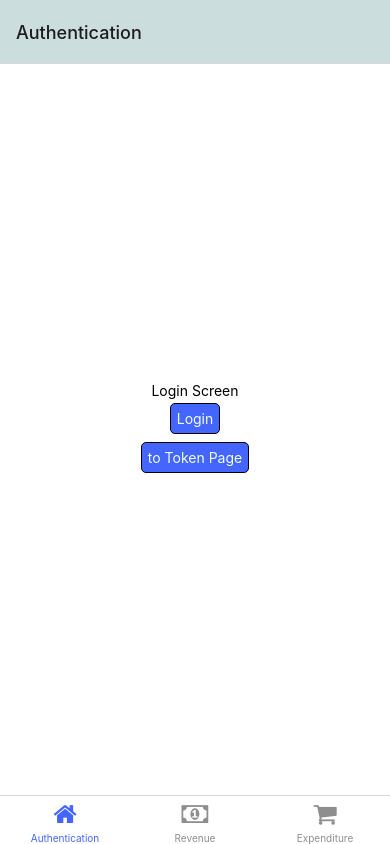
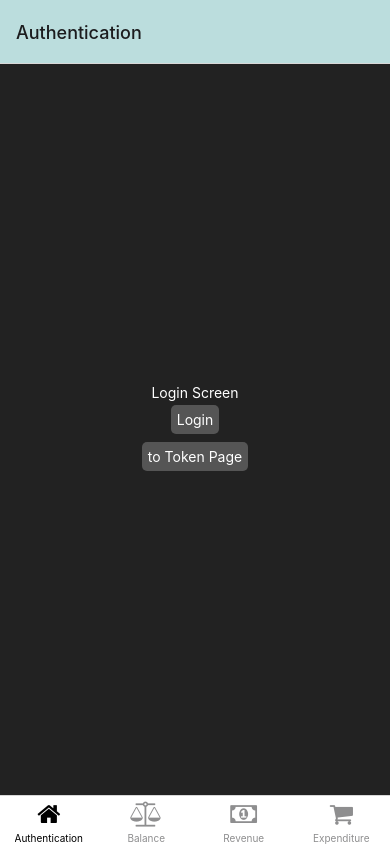
Before and after one commit to ngtrthinh169TPC/revexpend, a React Native app: screen /LoginScreen in a window 390 px wide. Built offline with nearby package versions, Linux system fonts and the light colour scheme.

Commit message:
change theme to dark and split some components

```diff
--- a/App.js
+++ b/App.js
@@ -16,6 +16,7 @@ import RevenueScreen from "./src/RevenueScreen";
 import ExpenditureScreen from "./src/ExpenditureScreen";
 import LoginScreen from "./src/LoginScreen";
 import ShowTokenScreen from "./src/ShowToken";
+import BalanceScreen from "./src/BalanceScreen";
 
 const Authentication = () => {
 	return (
@@ -35,7 +36,7 @@ export default function App() {
 		<Provider store={store}>
 			<PersistGate loading={null} persistor={persistor}>
 				<NavigationContainer>
-					<Tab.Navigator screenOptions={{ tabBarActiveTintColor: "#46f" }}>
+					<Tab.Navigator screenOptions={{ tabBarActiveTintColor: "#000" }}>
 						<Tab.Screen
 							name='Authentication'
 							component={Authentication}
@@ -43,7 +44,18 @@ export default function App() {
 								tabBarIcon: ({ color, size }) => (
 									<Icon name='home' color={color} size={size} />
 								),
-								headerStyle: { backgroundColor: "#cdd" },
+								headerStyle: { backgroundColor: "#bdd" },
+							}}
+						/>
+						<Tab.Screen
+							name='BalanceScreen'
+							component={BalanceScreen}
+							options={{
+								tabBarLabel: "Balance",
+								tabBarIcon: ({ color, size }) => (
+									<Icon name='balance-scale' color={color} size={size} />
+								),
+								headerStyle: { backgroundColor: "#fe7" },
 							}}
 						/>
 						<Tab.Screen
--- a/package.json
+++ b/package.json
@@ -21,7 +21,7 @@
     "react-dom": "17.0.1",
     "react-native": "0.64.3",
     "react-native-gesture-handler": "~2.1.0",
-    "react-native-reanimated": "^2.7.0",
+    "react-native-reanimated": "~2.3.1",
     "react-native-safe-area-context": "3.3.2",
     "react-native-vector-icons": "^9.1.0",
     "react-native-web": "0.17.1",
--- /dev/null
+++ b/src/BalanceScreen.js
@@ -0,0 +1,49 @@
+/** @format */
+
+import React from "react";
+import { Text, View, StyleSheet } from "react-native";
+import { connect } from "react-redux";
+
+import styles from "./screen.styles";
+
+// const styles = StyleSheet.create({
+// 	container: {
+// 		flex: 1,
+// 		backgroundColor: "#333",
+// 		alignItems: "center",
+// 		justifyContent: "center",
+// 	},
+// 	text: {
+// 		fontSize: 24,
+// 	},
+// 	balance: {
+// 		color: "#fe7",
+// 		fontWeight: "bold",
+// 	},
+// });
+
+class LoginScreen extends React.Component {
+	render() {
+		return (
+			<View style={styles.container}>
+				<Text style={[styles.text, styles.totalText]}>
+					Total Expenditure: {this.props.expenditures.totalSpent}
+				</Text>
+				<Text style={[styles.text, styles.totalText]}>
+					Total Revenue: {this.props.revenues.totalGain}
+				</Text>
+				<Text style={[styles.text, styles.totalText, styles.balance]}>
+					Balance:{" "}
+					{this.props.expenditures.totalSpent - this.props.revenues.totalGain}
+				</Text>
+			</View>
+		);
+	}
+}
+
+const mapStateToProps = (state) => ({
+	expenditures: state.expenditures,
+	revenues: state.revenues,
+});
+
+export default connect(mapStateToProps)(LoginScreen);
--- a/src/ExpenditureScreen.js
+++ b/src/ExpenditureScreen.js
@@ -1,14 +1,7 @@
 /** @format */
 
 import React from "react";
-import {
-	Text,
-	View,
-	StyleSheet,
-	ScrollView,
-	Pressable,
-	TextInput,
-} from "react-native";
+import { Text, View, ScrollView, Pressable, TextInput } from "react-native";
 import { connect } from "react-redux";
 
 import {
@@ -17,72 +10,72 @@ import {
 	resetExpenditures,
 } from "../redux/actions";
 
-const styles = StyleSheet.create({
-	container: {
-		flex: 1,
-		backgroundColor: "#fff",
-		alignItems: "center",
-		justifyContent: "center",
-	},
-	buttonContainer: {
-		flexDirection: "row",
-	},
-	item: {
-		backgroundColor: "#fdfdff",
-		padding: 10,
-		margin: 10,
-		width: 200,
-		borderColor: "#46f",
-		borderWidth: 2,
-		borderRadius: 10,
-	},
-	itemText: {
-		color: "#000",
-	},
-	itemRemove: {
-		backgroundColor: "#fa5",
-		alignItems: "center",
-		justifyContent: "center",
-		height: 24,
-		width: 72,
-		borderRadius: 5,
-	},
-	itemRemoveText: {
-		color: "#fff",
-	},
-	pressable: {
-		padding: 6,
-		margin: 4,
-		borderWidth: 1,
-		borderRadius: 5,
-		backgroundColor: "#46f",
-	},
-	pressableText: {
-		color: "#eff",
-	},
-	cancelPressable: {
-		padding: 6,
-		margin: 4,
-		borderWidth: 1,
-		borderRadius: 5,
-		backgroundColor: "#fa5",
-	},
-	modalInput: {
-		width: 240,
-		height: 24,
-		margin: 5,
-		borderWidth: 1,
-		padding: 5,
-	},
-});
+import styles from "./screen.styles";
+
+const ExpenditureListItem = (item, onRemove) => {
+	return (
+		<View style={styles.item} key={item.id}>
+			<Text style={styles.itemText}>{item.id}</Text>
+			<Text style={styles.itemText}>Title: {item.title}</Text>
+			<Text style={styles.itemText}>Spent: {item.spent}</Text>
+			<Pressable style={styles.itemRemove} onPress={() => onRemove(item.id)}>
+				<Text style={styles.itemRemoveText}>remove</Text>
+			</Pressable>
+		</View>
+	);
+};
+
+class ModalNewExpenditure extends React.Component {
+	state = {
+		title: "",
+		spent: "",
+	};
+
+	render() {
+		return (
+			<>
+				<Text style={styles.text}>Title:</Text>
+				<TextInput
+					style={styles.modalInput}
+					value={this.state.title}
+					onChangeText={(text) => {
+						this.setState({ ...this.state, title: text });
+					}}
+				/>
+				<Text style={styles.text}>Money spent:</Text>
+				<TextInput
+					style={styles.modalInput}
+					value={this.state.spent}
+					keyboardType='numeric'
+					onChangeText={(text) => {
+						this.setState({ ...this.state, spent: text });
+					}}
+				/>
+				<View style={styles.buttonContainer}>
+					<Pressable
+						style={styles.pressable}
+						onPress={() => {
+							this.props.addExpenditure(this.state);
+							this.props.hideModal();
+						}}>
+						<Text style={styles.pressableText}>Add</Text>
+					</Pressable>
+					<Pressable
+						style={styles.cancelPressable}
+						onPress={() => {
+							this.props.hideModal();
+						}}>
+						<Text style={styles.pressableText}>Cancel</Text>
+					</Pressable>
+				</View>
+			</>
+		);
+	}
+}
 
 class ExpenditureScreen extends React.Component {
 	state = {
 		showModal: false,
-		newExpenditure: {
-			title: "",
-			spent: "",
-		},
 	};
 
 	_addExpenditure = (expenditure) => {
@@ -106,23 +99,8 @@ class ExpenditureScreen extends React.Component {
 		this.props.resetExpenditures();
 	};
 
-	_onChangeTitle = (text) => {
-		this.setState({
-			...this.state,
-			newExpenditure: { ...this.state.newExpenditure, title: text },
-		});
-	};
-
-	_onChangeSpent = (text) => {
-		this.setState({
-			...this.state,
-			newExpenditure: { ...this.state.newExpenditure, spent: text },
-		});
-	};
-
 	_showModal = () => {
 		this.setState({
-			...this.state,
 			showModal: true,
 		});
 	};
@@ -130,17 +108,15 @@ class ExpenditureScreen extends React.Component {
 	_hideModal = () => {
 		this.setState({
 			showModal: false,
-			newExpenditure: {
-				title: "",
-				spent: "",
-			},
 		});
 	};
 
 	render() {
 		return (
 			<View style={styles.container}>
-				<Text>Total spent: {this.props.expenditures.totalSpent}</Text>
+				<Text style={[styles.totalText, styles.text]}>
+					Total spent: {this.props.expenditures.totalSpent}
+				</Text>
 				<View style={styles.buttonContainer}>
 					<Pressable style={styles.pressable} onPress={this._showModal}>
 						<Text style={styles.pressableText}>Add Expenditure</Text>
@@ -154,57 +130,16 @@ class ExpenditureScreen extends React.Component {
 						<Text style={styles.pressableText}>Reset Expenditures</Text>
 					</Pressable>
 				</View>
-				{this.state.showModal ? (
-					<>
-						<Text>Title:</Text>
-						<TextInput
-							style={styles.modalInput}
-							value={this.state.newExpenditure.title}
-							onChangeText={(text) => {
-								this._onChangeTitle(text);
-							}}
-						/>
-						<Text>Money spent:</Text>
-						<TextInput
-							style={styles.modalInput}
-							value={this.state.newExpenditure.spent}
-							keyboardType='numeric'
-							onChangeText={(text) => {
-								this._onChangeSpent(text);
-							}}
-						/>
-						<Pressable
-							style={styles.pressable}
-							onPress={() => {
-								this._addExpenditure(this.state.newExpenditure);
-								this._hideModal();
-							}}>
-							<Text style={styles.pressableText}>Add</Text>
-						</Pressable>
-						<Pressable
-							style={styles.cancelPressable}
-							onPress={() => {
-								this._hideModal();
-							}}>
-							<Text style={styles.pressableText}>Cancel</Text>
-						</Pressable>
-					</>
-				) : (
-					<></>
+				{this.state.showModal && (
+					<ModalNewExpenditure
+						hideModal={this._hideModal}
+						addExpenditure={this._addExpenditure}
+					/>
 				)}
 				<ScrollView>
-					{this.props.expenditures.expenditureList.map((item) => (
-						<View style={styles.item} key={item.id}>
-							<Text style={styles.itemText}>{item.id}</Text>
-							<Text style={styles.itemText}>Title: {item.title}</Text>
-							<Text style={styles.itemText}>Spent: {item.spent}</Text>
-							<Pressable
-								style={styles.itemRemove}
-								onPress={() => this._removeExpenditure(item.id)}>
-								<Text style={styles.itemRemoveText}>remove</Text>
-							</Pressable>
-						</View>
-					))}
+					{this.props.expenditures.expenditureList.map((item) =>
+						ExpenditureListItem(item, this._removeExpenditure)
+					)}
 				</ScrollView>
 			</View>
 		);
--- a/src/LoginScreen.js
+++ b/src/LoginScreen.js
@@ -1,40 +1,26 @@
 /** @format */
 
 import React from "react";
-import { Text, View, StyleSheet, Pressable } from "react-native";
+import { Text, View, Pressable } from "react-native";
 import { connect } from "react-redux";
 
 import { login } from "../redux/actions";
 
-const styles = StyleSheet.create({
-	container: {
-		flex: 1,
-		backgroundColor: "#fff",
-		alignItems: "center",
-		justifyContent: "center",
-	},
-	pressable: {
-		padding: 6,
-		margin: 4,
-		borderWidth: 1,
-		borderRadius: 5,
-		backgroundColor: "#46f",
-	},
-	pressableText: {
-		color: "#eff",
-	},
-});
+import styles from "./screen.styles";
 
 class LoginScreen extends React.Component {
 	_login = (username, password) => {
 		this.props.login(username, password);
 	};
+
 	render() {
 		return (
 			<View style={styles.container}>
-				<Text>Login Screen</Text>
+				<Text style={styles.text}>Login Screen</Text>
 				{this.props.token.token ? (
-					<Text>Current token: {this.props.token.token}</Text>
+					<Text style={styles.text}>
+						Current token: {this.props.token.token}
+					</Text>
 				) : (
 					<Pressable
 						style={styles.pressable}
--- a/src/RevenueScreen.js
+++ b/src/RevenueScreen.js
@@ -1,55 +1,12 @@
 /** @format */
 
 import React from "react";
-import { Text, View, StyleSheet, ScrollView, Pressable } from "react-native";
+import { Text, View, ScrollView, Pressable } from "react-native";
 import { connect } from "react-redux";
 
 import { addRevenue, removeRevenue, resetRevenues } from "../redux/actions";
 
-const styles = StyleSheet.create({
-	container: {
-		flex: 1,
-		backgroundColor: "#fff",
-		alignItems: "center",
-		justifyContent: "center",
-	},
-	buttonContainer: {
-		flexDirection: "row",
-	},
-	item: {
-		backgroundColor: "#fdfdff",
-		padding: 10,
-		margin: 10,
-		width: 200,
-		borderColor: "#46f",
-		borderWidth: 2,
-		borderRadius: 10,
-	},
-	itemText: {
-		color: "#000",
-	},
-	itemRemove: {
-		backgroundColor: "#f77",
-		alignItems: "center",
-		justifyContent: "center",
-		height: 24,
-		width: 72,
-		borderRadius: 5,
-	},
-	itemRemoveText: {
-		color: "#fff",
-	},
-	pressable: {
-		padding: 6,
-		margin: 4,
-		borderWidth: 1,
-		borderRadius: 5,
-		backgroundColor: "#46f",
-	},
-	pressableText: {
-		color: "#eff",
-	},
-});
+import styles from "./screen.styles";
 
 class RevenueScreen extends React.Component {
 	_addRevenue = (revenue) => {
@@ -67,7 +24,9 @@ class RevenueScreen extends React.Component {
 	render() {
 		return (
 			<View style={styles.container}>
-				<Text>Total gain: {this.props.revenues.totalGain}</Text>
+				<Text style={[styles.totalText, styles.text]}>
+					Total gain: {this.props.revenues.totalGain}
+				</Text>
 				<View style={styles.buttonContainer}>
 					<Pressable
 						style={styles.pressable}
--- a/src/ShowToken.js
+++ b/src/ShowToken.js
@@ -6,24 +6,25 @@ import { connect } from "react-redux";
 
 import { dropToken } from "../redux/actions";
 
-const styles = StyleSheet.create({
-	container: {
-		flex: 1,
-		backgroundColor: "#fff",
-		alignItems: "center",
-		justifyContent: "center",
-	},
-	pressable: {
-		padding: 6,
-		margin: 4,
-		borderWidth: 1,
-		borderRadius: 5,
-		backgroundColor: "#46f",
-	},
-	pressableText: {
-		color: "#eff",
-	},
-});
+import styles from "./screen.styles";
+
+// const styles = StyleSheet.create({
+// 	container: {
+// 		flex: 1,
+// 		backgroundColor: "#fff",
+// 		alignItems: "center",
+// 		justifyContent: "center",
+// 	},
+// 	pressable: {
+// 		padding: 6,
+// 		margin: 4,
+// 		borderRadius: 5,
+// 		backgroundColor: "#46f",
+// 	},
+// 	pressableText: {
+// 		color: "#eff",
+// 	},
+// });
 
 class ShowTokenScreen extends React.Component {
 	_logOut = () => {
@@ -35,13 +36,13 @@ class ShowTokenScreen extends React.Component {
 			<View style={styles.container}>
 				{this.props.token.token ? (
 					<>
-						<Text>token: {this.props.token.token}</Text>
+						<Text style={styles.text}>token: {this.props.token.token}</Text>
 						<Pressable style={styles.pressable} onPress={this._logOut}>
 							<Text style={styles.pressableText}>drop Token</Text>
 						</Pressable>
 					</>
 				) : (
-					<Text>Token not found D:</Text>
+					<Text style={styles.text}>Token not found D:</Text>
 				)}
 				<Pressable
 					style={styles.pressable}
--- /dev/null
+++ b/src/screen.styles.js
@@ -0,0 +1,73 @@
+/** @format */
+
+import { StyleSheet } from "react-native";
+
+export default StyleSheet.create({
+	container: {
+		flex: 1,
+		backgroundColor: "#222",
+		alignItems: "center",
+		justifyContent: "center",
+	},
+	buttonContainer: {
+		flexDirection: "row",
+	},
+	item: {
+		backgroundColor: "#eee",
+		alignSelf: "stretch",
+		padding: 12,
+		margin: 8,
+		width: 200,
+		borderRadius: 4,
+		elevation: 12,
+	},
+	itemText: {
+		color: "#025",
+	},
+	itemRemove: {
+		backgroundColor: "#c60",
+		alignItems: "center",
+		justifyContent: "center",
+		height: 24,
+		width: 72,
+		borderRadius: 5,
+	},
+	itemRemoveText: {
+		color: "#fff",
+	},
+	pressable: {
+		padding: 6,
+		margin: 4,
+		borderRadius: 5,
+		backgroundColor: "#555",
+	},
+	pressableText: {
+		color: "#fff",
+	},
+	cancelPressable: {
+		padding: 6,
+		margin: 4,
+		borderRadius: 5,
+		backgroundColor: "#c60",
+	},
+	modalInput: {
+		width: 240,
+		height: 24,
+		margin: 5,
+		color: "#fff",
+		borderColor: "#fff",
+		borderWidth: 1,
+		padding: 5,
+	},
+	totalText: {
+		padding: 8,
+		fontSize: 20,
+	},
+	text: {
+		color: "#fff",
+	},
+	balance: {
+		fontWeight: "bold",
+		color: "#fe7",
+	},
+});
```
Also changed, not shown: 1 other file (tests, documents, lock files or other folders).
